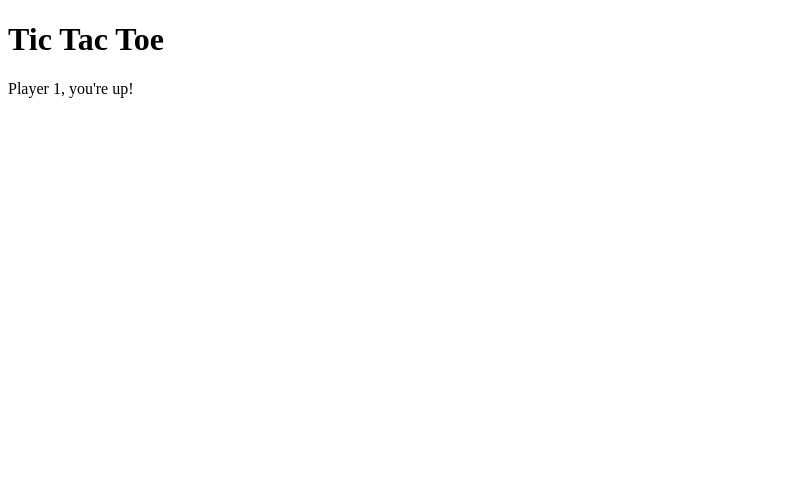
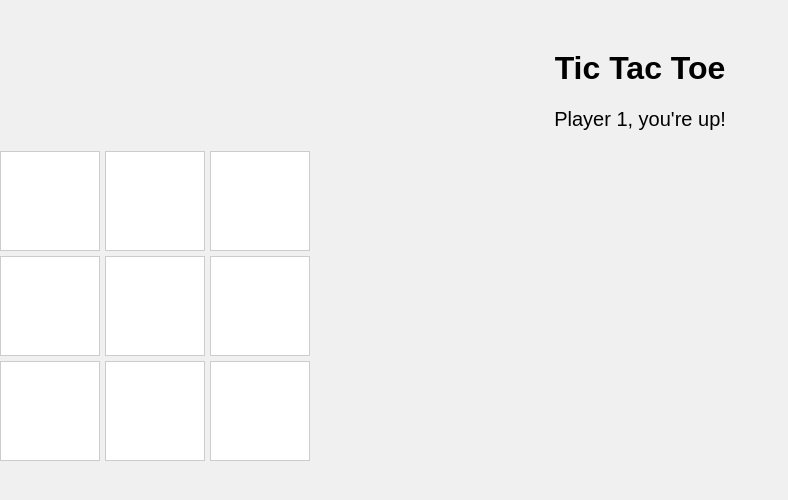
Before and after one commit to acciojob/tictactoe-Muniraattar3, a website: page main.html in a window 1280 px wide. Both pictures are taken after a click on the button "Start Game". Shown: the whole page, without its empty margins (0-788 px from the left). Drawn offline with Linux system fonts and the light colour scheme.

Commit message:
created a submission

```diff
--- a/styles.css
+++ b/styles.css
@@ -1 +1,53 @@
 /*  your css code here. If applicable */
+body {
+    font-family: Arial, sans-serif;
+    background-color: #f0f0f0;
+    margin: 0;
+    padding: 0;
+}
+
+.container {
+    text-align: center;
+    margin-top: 50px;
+}
+
+input {
+    padding: 10px;
+    margin: 10px;
+    font-size: 16px;
+}
+
+button {
+    padding: 10px 20px;
+    font-size: 16px;
+    cursor: pointer;
+}
+
+.board {
+    display: grid;
+    grid-template-columns: repeat(3, 100px);
+    grid-template-rows: repeat(3, 100px);
+    gap: 5px;
+    margin: 20px auto;
+}
+
+.board div {
+    display: flex;
+    align-items: center;
+    justify-content: center;
+    background-color: #ffffff;
+    border: 1px solid #ccc;
+    font-size: 36px;
+    font-weight: bold;
+    cursor: pointer;
+}
+
+.board div.taken {
+    pointer-events: none;
+    color: #555;
+}
+
+.message {
+    font-size: 20px;
+    margin-bottom: 20px;
+}
```
